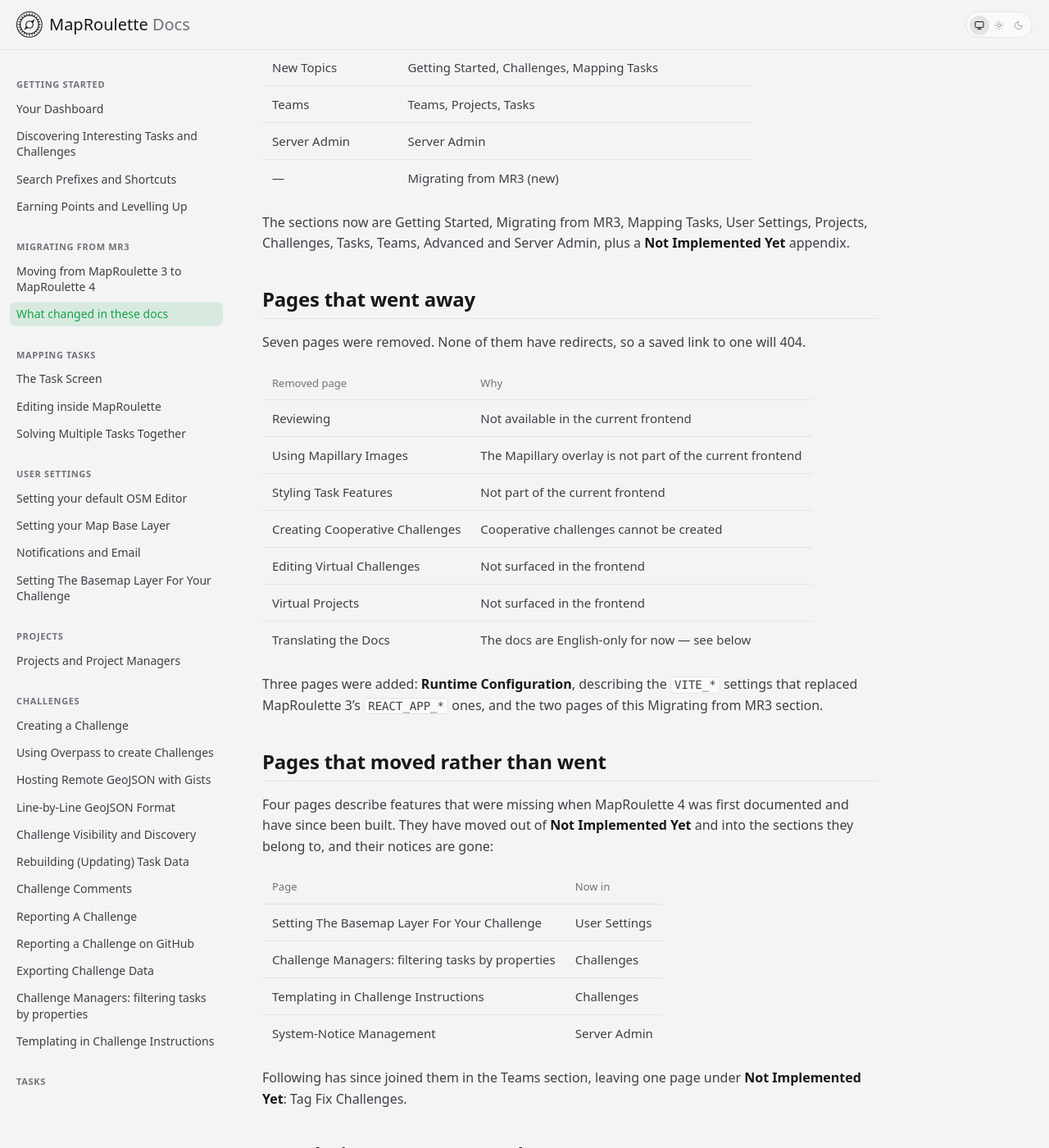
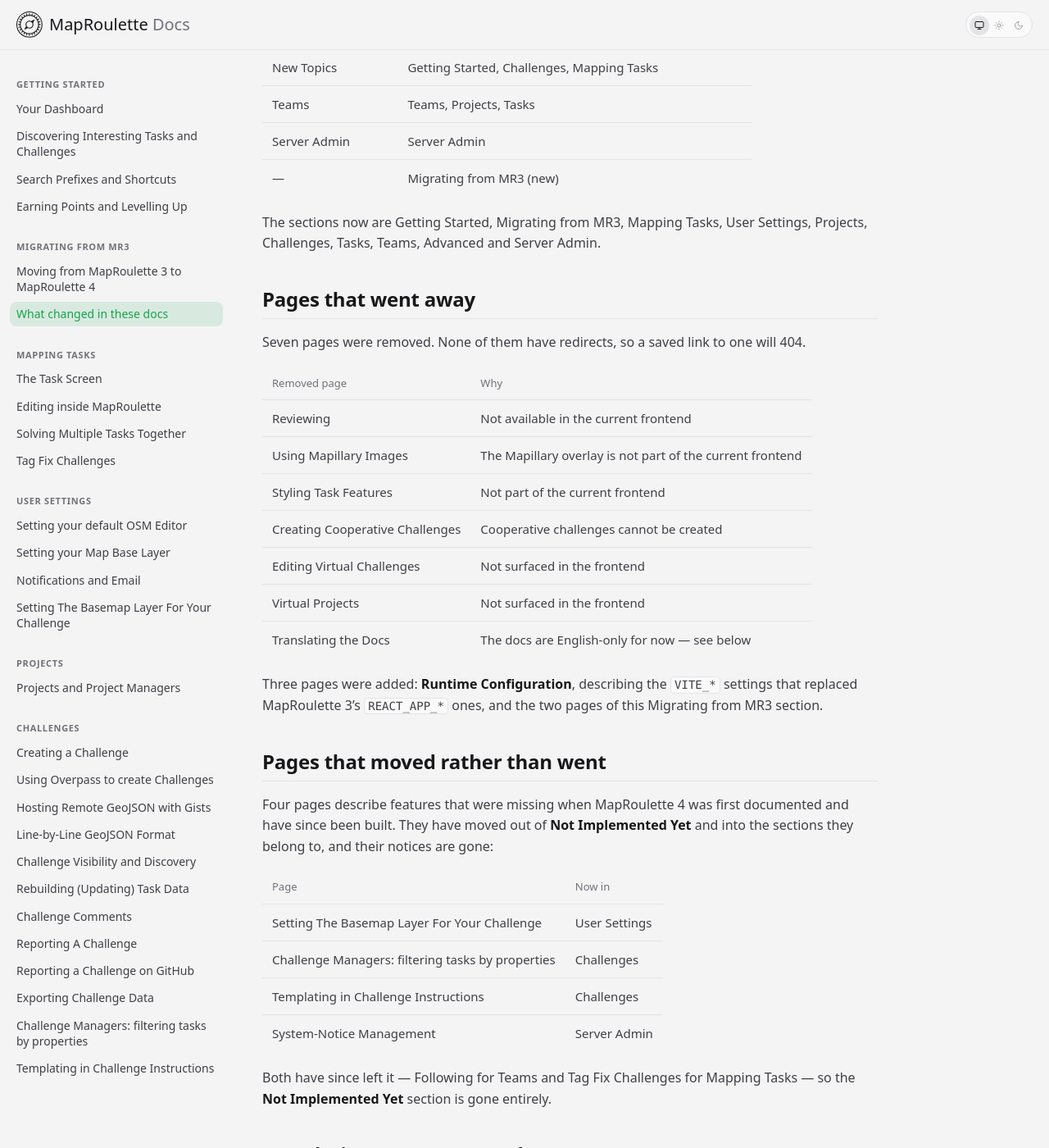
Before and after one commit to maproulette/docs, a Jekyll site: the page built from _documentation/migrating/02-documentation-changes.md, in a window 1280 px wide and 1400 px high, scrolled down 872 px. Shown: the whole window at 82% size. Built offline with Jekyll 4.4.1, drawn with Linux system fonts in a browser that asks for light colours; comment, search, counter and statistics services are not loaded.

Commit message:
Document tag fixes and retire Not Implemented Yet
Tag Fix Challenges moves into Mapping Tasks and describes what the editor
now does: the proposed tags are applied in iD as unsaved edits for the
mapper to review, correct or undo and then save as their own. It keeps one
notice, for the part that is still true — cooperative challenges, and so tag
fix challenges, cannot be created from the interface.

That empties the Not Implemented Yet section, so it is removed along with
the appendix_sections config it was the only member of. The layout already
guarded on that key, so nothing else changes.

The migration guide's tag fix row and both pages' references to the retired
section are updated to match.

```diff
--- a/_config.yaml
+++ b/_config.yaml
@@ -26,11 +26,6 @@
   - advanced
   - server-admin
 
-# Sections pinned below the Screencasts and For Developers lists, for reference
-# material rather than instructions.
-appendix_sections:
-  - not-implemented
-
 # Pages offered in the search box before anything has been typed. Listed by
 # slug; the title and section label are looked up from the page itself, so they
 # stay correct if a page is retitled or moved.
--- a/_data/sections.json
+++ b/_data/sections.json
@@ -8,6 +8,5 @@
   "tasks": "Tasks",
   "teams": "Teams",
   "advanced": "Advanced",
-  "server-admin": "Server Admin",
-  "not-implemented": "Not Implemented Yet"
+  "server-admin": "Server Admin"
 }
--- a/_documentation/migrating/02-documentation-changes.md
+++ b/_documentation/migrating/02-documentation-changes.md
@@ -39,8 +39,7 @@
 | — | Migrating from MR3 (new) |
 
 The sections now are Getting Started, Migrating from MR3, Mapping Tasks, User
-Settings, Projects, Challenges, Tasks, Teams, Advanced and Server Admin, plus a
-**Not Implemented Yet** appendix.
+Settings, Projects, Challenges, Tasks, Teams, Advanced and Server Admin.
 
 ## Pages that went away
 
@@ -74,8 +73,8 @@
 | Templating in Challenge Instructions | Challenges |
 | System-Notice Management | Server Admin |
 
-Following has since joined them in the Teams section, leaving one page under
-**Not Implemented Yet**: Tag Fix Challenges.
+Both have since left it — Following for Teams and Tag Fix Challenges for
+Mapping Tasks — so the **Not Implemented Yet** section is gone entirely.
 
 ## Translations were removed
 
```
Also changed, not shown: _documentation/mapping/04-tag-fix-challenges.md (renamed from _documentation/not-implemented/01-tag-fix-challenges.md, +19 -9 lines), _documentation/migrating/01-maproulette-3-to-4.md (+3 -4 lines).
